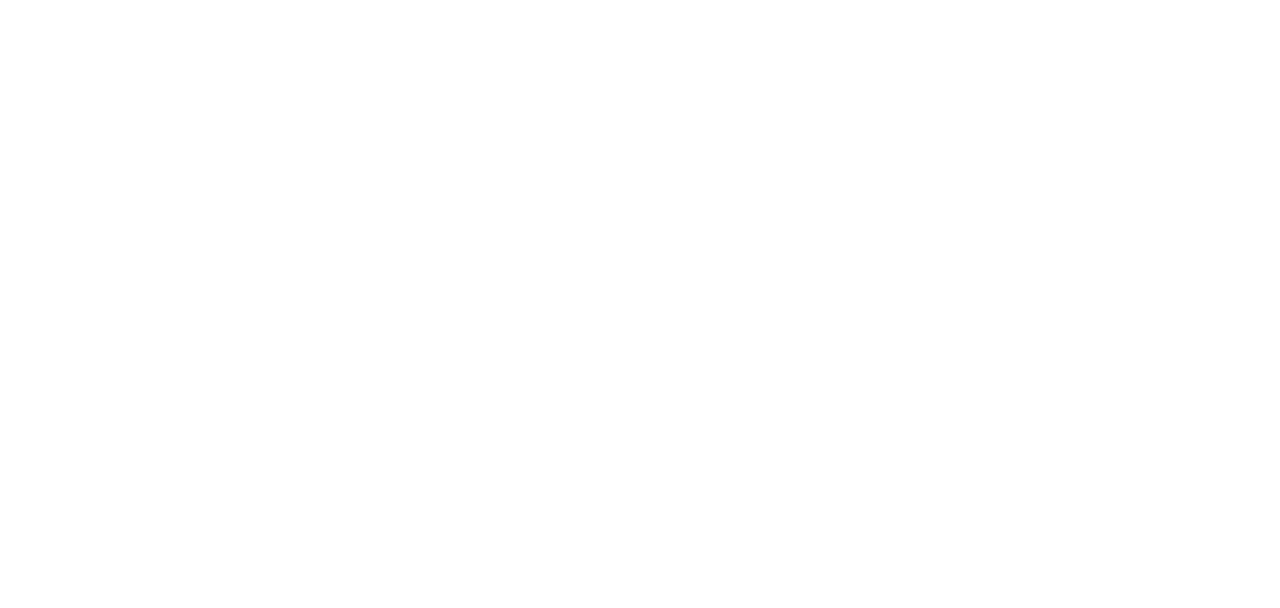
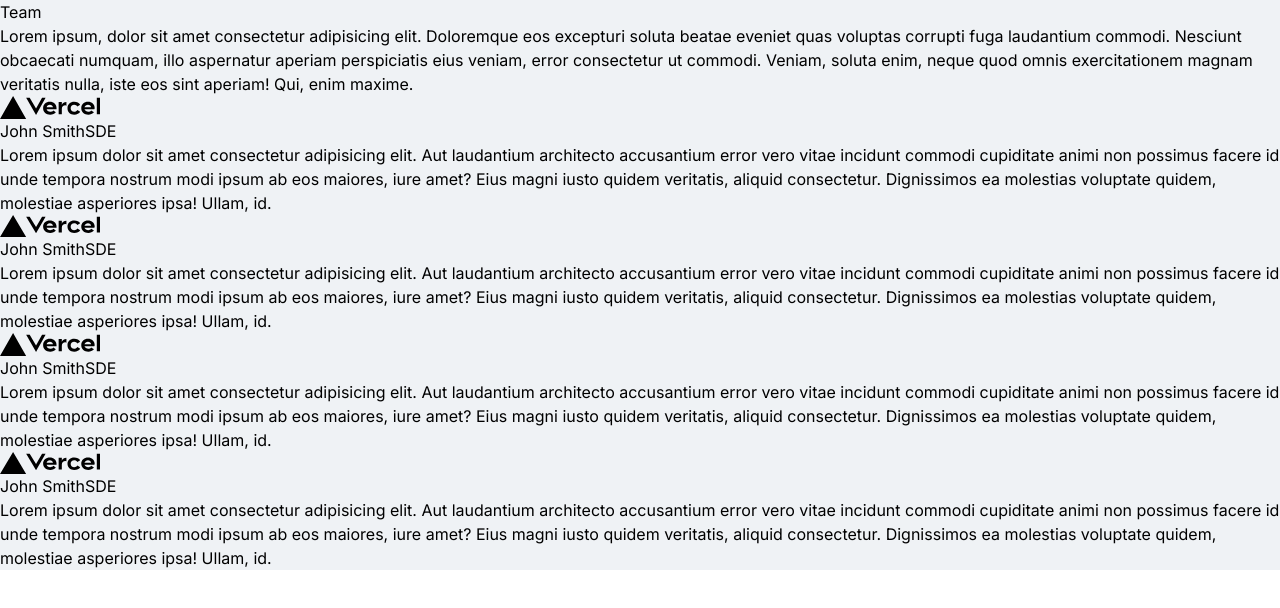
Before and after one commit to kpriyanshu2003/KoinX-Intern-Assignment, a Next.js app: page / in a window 1280 px wide. Shown: the top 608 px of the page. Built offline with nearby package versions, Linux system fonts and the light colour scheme.

Commit message:
Skeleton for Tokenomics

```diff
--- /dev/null
+++ b/src/@types/TeamMember.ts
@@ -0,0 +1,5 @@
+export interface TeamMemberProps {
+  name: string;
+  designation: string;
+  image: string;
+}
--- a/src/app/page.tsx
+++ b/src/app/page.tsx
@@ -1,5 +1,6 @@
 import About from "@/components/About";
 import Sentiment from "@/components/Sentiment";
+import Team from "@/components/Team";
 import TradingView from "@/components/TradingViewWidget";
 
 export default function Home() {
@@ -8,6 +9,7 @@
       {/* <TradingView /> */}
       {/* <Sentiment /> */}
       {/* <About /> */}
+      <Team />
     </div>
   );
 }
--- /dev/null
+++ b/src/components/Team.tsx
@@ -0,0 +1,57 @@
+import { CardContainer, CardContent, CardTitle } from "@/ui/Card";
+import TeamMember from "@/ui/TeamMember";
+import React from "react";
+
+function Team() {
+  return (
+    <div>
+      <CardContainer>
+        <CardTitle>Team</CardTitle>
+        <CardContent>
+          Lorem ipsum, dolor sit amet consectetur adipisicing elit. Doloremque
+          eos excepturi soluta beatae eveniet quas voluptas corrupti fuga
+          laudantium commodi. Nesciunt obcaecati numquam, illo aspernatur
+          aperiam perspiciatis eius veniam, error consectetur ut commodi.
+          Veniam, soluta enim, neque quod omnis exercitationem magnam veritatis
+          nulla, iste eos sint aperiam! Qui, enim maxime.
+        </CardContent>
+        <CardContainer>
+          <TeamMember name="John Smith" image="/vercel.svg" designation="SDE">
+            Lorem ipsum dolor sit amet consectetur adipisicing elit. Aut
+            laudantium architecto accusantium error vero vitae incidunt commodi
+            cupiditate animi non possimus facere id unde tempora nostrum modi
+            ipsum ab eos maiores, iure amet? Eius magni iusto quidem veritatis,
+            aliquid consectetur. Dignissimos ea molestias voluptate quidem,
+            molestiae asperiores ipsa! Ullam, id.
+          </TeamMember>
+          <TeamMember name="John Smith" image="/vercel.svg" designation="SDE">
+            Lorem ipsum dolor sit amet consectetur adipisicing elit. Aut
+            laudantium architecto accusantium error vero vitae incidunt commodi
+            cupiditate animi non possimus facere id unde tempora nostrum modi
+            ipsum ab eos maiores, iure amet? Eius magni iusto quidem veritatis,
+            aliquid consectetur. Dignissimos ea molestias voluptate quidem,
+            molestiae asperiores ipsa! Ullam, id.
+          </TeamMember>
+          <TeamMember name="John Smith" image="/vercel.svg" designation="SDE">
+            Lorem ipsum dolor sit amet consectetur adipisicing elit. Aut
+            laudantium architecto accusantium error vero vitae incidunt commodi
+            cupiditate animi non possimus facere id unde tempora nostrum modi
+            ipsum ab eos maiores, iure amet? Eius magni iusto quidem veritatis,
+            aliquid consectetur. Dignissimos ea molestias voluptate quidem,
+            molestiae asperiores ipsa! Ullam, id.
+          </TeamMember>
+          <TeamMember name="John Smith" image="/vercel.svg" designation="SDE">
+            Lorem ipsum dolor sit amet consectetur adipisicing elit. Aut
+            laudantium architecto accusantium error vero vitae incidunt commodi
+            cupiditate animi non possimus facere id unde tempora nostrum modi
+            ipsum ab eos maiores, iure amet? Eius magni iusto quidem veritatis,
+            aliquid consectetur. Dignissimos ea molestias voluptate quidem,
+            molestiae asperiores ipsa! Ullam, id.
+          </TeamMember>
+        </CardContainer>
+      </CardContainer>
+    </div>
+  );
+}
+
+export default Team;
--- /dev/null
+++ b/src/ui/TeamMember.tsx
@@ -0,0 +1,23 @@
+import { TeamMemberProps } from "@/@types/TeamMember";
+import Image from "next/image";
+import React from "react";
+
+function TeamMember({
+  name,
+  designation,
+  image,
+  children,
+}: Readonly<{ children: React.ReactNode }> & TeamMemberProps) {
+  return (
+    <div>
+      <div>
+        <Image src={image} alt={name} width={100} height={100} />
+        <span>{name}</span>
+        <span>{designation}</span>
+      </div>
+      <div>{children}</div>
+    </div>
+  );
+}
+
+export default TeamMember;
```
